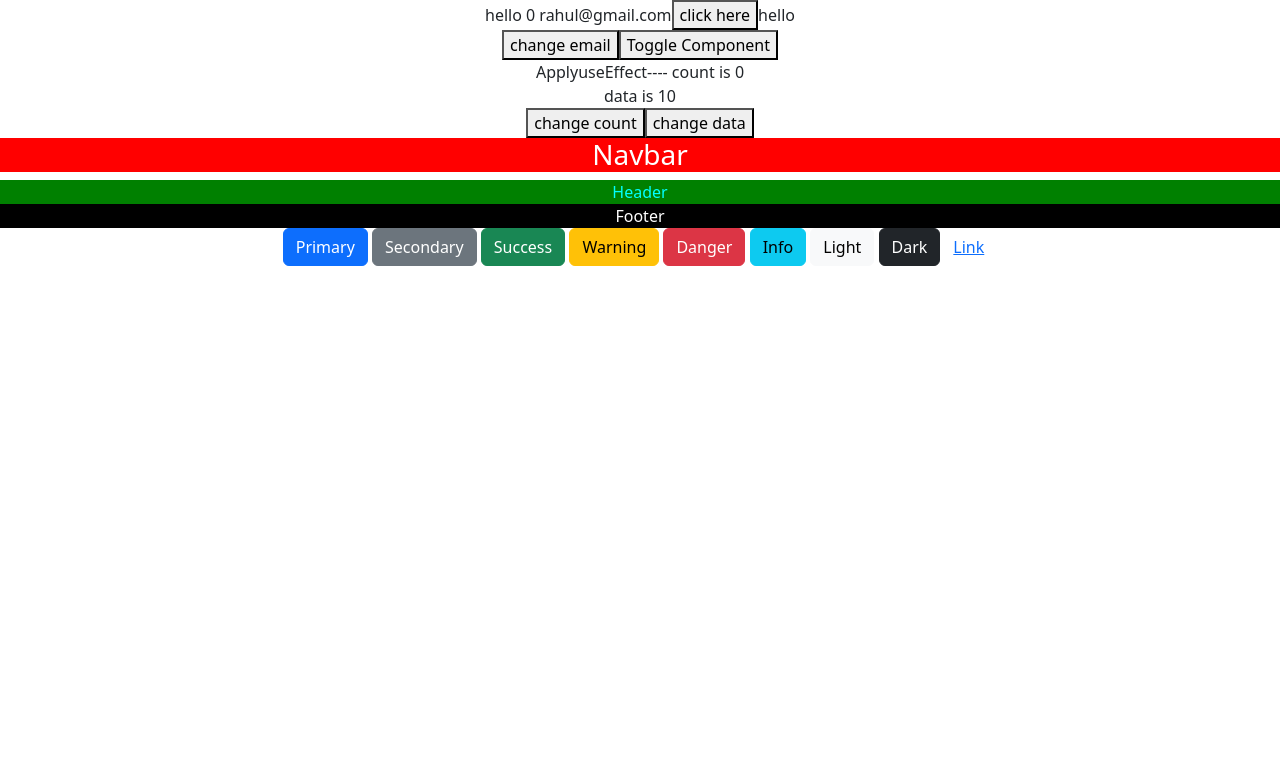
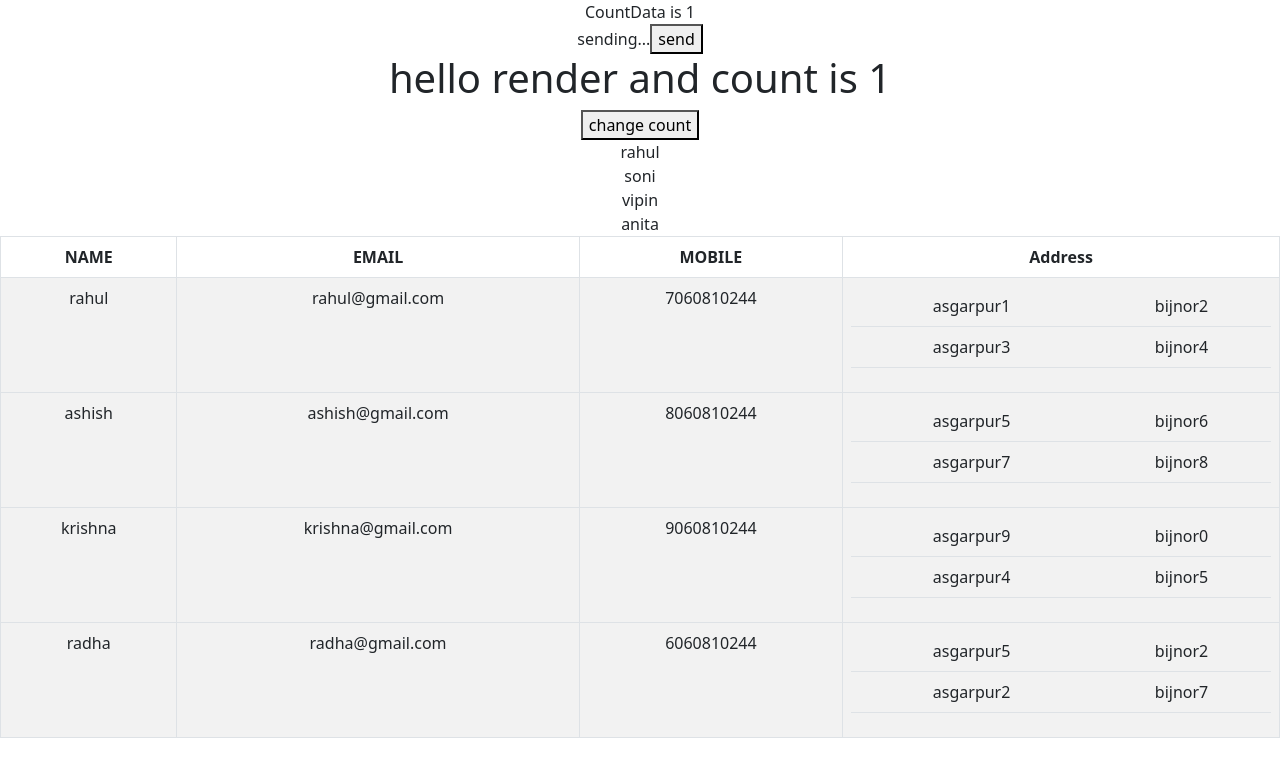
Before and after one commit to rahulrajput1996/ReactJsTutorialHindi, a React (Create React App) app in the folder myblog/: page / in a window 1280 px wide. Shown: the top 776 px of the page. Built offline with nearby package versions, Linux system fonts and the light colour scheme.

Commit message:
mapfunction, send props from child to parent, PureComponent

```diff
--- a/myblog/src/App.js
+++ b/myblog/src/App.js
@@ -8,19 +8,22 @@ import './App.css';
 // import StateInClassComponent from './StateInClassComponent';
 // import PropsInFunctional from './PropsInFunctional';
 import React, { useState } from 'react';
-import FirstLifeCycleConstructor from './FirstLifeCycleConstructor';
-import ApplyuseEffect from './ApplyuseEffect';
-import Footer from './components/Footer';
-import Header from './components/Header';
-import Navbar from './components/Navbar';
-import Mycompoent from './components/Mycompoent';
+// import FirstLifeCycleConstructor from './FirstLifeCycleConstructor';
+// import ApplyuseEffect from './ApplyuseEffect';
+// import Footer from './components/Footer';
+// import Header from './components/Header';
+// import Navbar from './components/Navbar';
+// import Mycompoent from './components/Mycompoent';
 // import PropsInClass from './PropsInClass';
 // import GetInputBox from './GetInputBox';
 // import HideShowToggle from './HideShowToggle';
 // import ConditionalRendering from './ConditionalRendering';
 // import PassFunctionAsProp from './PassFunctionAsProp';
 // import Form from './Form';
-
+import Table from 'react-bootstrap/Table';
+import Reuse from './components/Reuse';
+import Purecomponent from './components/Purecomponent';
+import Senddatafromchildtoparent from './components/Senddatafromchildtoparent';
 function App() {
   // const [address, setAddress] = useState("asgarpur");
   // const changeAddress = () => {
@@ -34,12 +37,95 @@ function App() {
   // const passFunction = () => {
   //   alert("i am passed from parent component to child component")
   // }
-  const [email, setemail] = useState("rahul@gmail.com");
-  const [show, setshow] = useState(true);
-  const [data, setData] = useState(10);
+  // const [email, setemail] = useState("rahul@gmail.com");
+  // const [show, setshow] = useState(true);
+  // const [data, setData] = useState(10);
+  let myarr = [
+    {
+      name: "rahul", email: "rahul@gmail.com", mobile: "7060810244",
+      address: [
+        { vill: "asgarpur1", city: "bijnor2" },
+        { vill: "asgarpur3", city: "bijnor4" }
+      ]
+    },
+    {
+      name: "ashish", email: "ashish@gmail.com", mobile: "8060810244",
+      address: [
+        { vill: "asgarpur5", city: "bijnor6" },
+        { vill: "asgarpur7", city: "bijnor8" },
+      ]
+    },
+    {
+      name: "krishna", email: "krishna@gmail.com", mobile: "9060810244",
+      address: [
+        { vill: "asgarpur9", city: "bijnor0" },
+        { vill: "asgarpur4", city: "bijnor5" },
+      ]
+    },
+    {
+      name: "radha", email: "radha@gmail.com", mobile: "6060810244",
+      address: [
+        { vill: "asgarpur5", city: "bijnor2" },
+        { vill: "asgarpur2", city: "bijnor7" },
+      ]
+    },
+  ]
+  let myarr2 = ["rahul", "soni", "vipin", "anita"]
+  const [data, setdata] = useState(1);
+  const myalert = (a) => {
+    console.log("ji");
+    setdata(a)
+  }
   return (
     <div className="App">
-      {show ? <FirstLifeCycleConstructor mydata={email} /> : ""}
+      <div>CountData is {data}</div>
+      <Senddatafromchildtoparent myfun={myalert} />
+      <Purecomponent />
+      {myarr2.map((ele, i) => {
+        return (
+          <Reuse mydata={ele} key={i} />
+        )
+      })}
+      <Table striped bordered hover>
+        <thead>
+          <tr>
+            <th>NAME</th>
+            <th>EMAIL</th>
+            <th>MOBILE</th>
+            <th>Address</th>
+          </tr>
+        </thead>
+        {
+          myarr.map((element, i) => {
+            return (
+              <tbody key={i}>
+                <tr>
+                  <td>{element.name}</td>
+                  <td>{element.email}</td>
+                  <td>{element.mobile}</td>
+                  <td>
+                    <Table>
+                      <tbody>
+                        {
+                          element.address.map((e, j) => {
+                            return (
+                              <tr key={j}>
+                                <td>{e.vill}</td>
+                                <td>{e.city}</td>
+                              </tr>
+                            )
+                          })
+                        }
+                      </tbody>
+                    </Table>
+                  </td>
+                </tr>
+              </tbody>
+            )
+          })
+        }
+      </Table >
+      {/* {show ? <FirstLifeCycleConstructor mydata={email} /> : ""}
 
       <button onClick={() => { setemail("ashish@gmail.com") }}>change email</button>
       <button onClick={() => { setshow(!show) }}>Toggle Component</button>
@@ -48,7 +134,7 @@ function App() {
       <Navbar />
       <Header />
       <Footer />
-      <Mycompoent />
+      <Mycompoent /> */}
       {/* <Form />
       <Myfile1 />
       <Myfile2 />
--- /dev/null
+++ b/myblog/src/components/Purecomponent.js
@@ -0,0 +1,24 @@
+import React, { PureComponent } from 'react'
+
+export default class Purecomponent extends PureComponent {
+    constructor(params) {
+        console.log("rendering");
+        super();
+        this.state = {
+            count: 1
+        }
+    }
+    render() {
+        console.log("hello")
+        return (
+            <div>
+                <h1>hello render and count is {this.state.count}</h1>
+                <button onClick={() => {
+                    this.setState(
+                        { count: this.state.count + 0 }
+                    )
+                }}>change count</button>
+            </div >
+        )
+    }
+}
--- /dev/null
+++ b/myblog/src/components/Reuse.js
@@ -0,0 +1,11 @@
+import React from 'react'
+
+function Reuse(props) {
+    return (
+        <div>
+            <span>{props.mydata}</span>
+        </div>
+    )
+}
+
+export default Reuse
--- /dev/null
+++ b/myblog/src/components/Senddatafromchildtoparent.js
@@ -0,0 +1,12 @@
+import React from 'react'
+
+function Senddatafromchildtoparent(props) {
+    return (
+        <div>
+            <span>sending...</span>
+            <button onClick={() => { props.myfun(3) }}>send</button>
+        </div>
+    )
+}
+
+export default Senddatafromchildtoparent
--- a/myblog/src/index.js
+++ b/myblog/src/index.js
@@ -3,6 +3,7 @@ import ReactDOM from 'react-dom/client';
 import './index.css';
 import App from './App';
 import reportWebVitals from './reportWebVitals';
+import 'bootstrap/dist/css/bootstrap.min.css';
 
 const root = ReactDOM.createRoot(document.getElementById('root'));
 root.render(
```
